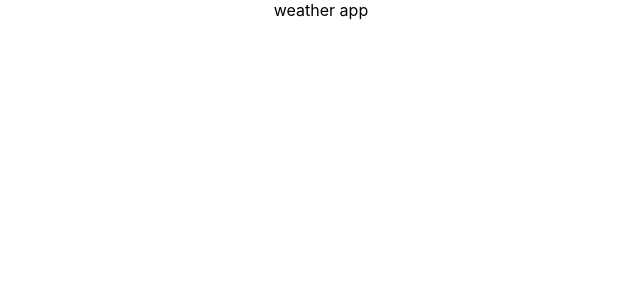
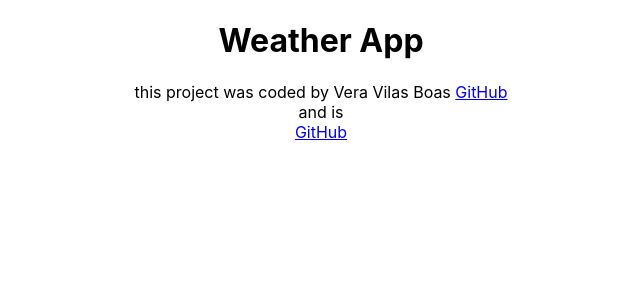
Before and after one commit to Verahvilasboas/weatherapp-oct26, a React (Create React App) app: page / in a window 1280 px wide. Shown: the top 300 px of the page, without its empty margins (319-959 px from the left). Built offline with nearby package versions, Linux system fonts and the light colour scheme.

Commit message:
delete uncessary files of react and adding the content in the app js

```diff
--- a/package.json
+++ b/package.json
@@ -7,6 +7,7 @@
     "@testing-library/jest-dom": "^6.9.1",
     "@testing-library/react": "^16.3.3",
     "@testing-library/user-event": "^13.5.0",
+    "bootstrap": "^5.3.8",
     "react": "^19.3.1",
     "react-dom": "^19.3.1",
     "react-scripts": "5.0.1",
--- a/src/App.js
+++ b/src/App.js
@@ -1,13 +1,25 @@
+
+import React from 'react';
 
 import './App.css';
 
-function App() {
+
+export default function App() {
   return (
     <div className="App">
-   weather app
+<div className="container">
+      <h1>Weather App</h1>
+    <footer>
+this project was coded by Vera Vilas Boas <a href="https://github.com/veravilasboas" target="_blank" rel="noopener noreferrer">GitHub</a>
+ <br></br>
+and is
 
+ <br></br>
+<a href="https://github.com/veravilasboas" target="_blank" rel="noopener noreferrer">GitHub</a>
+
+</footer>
+
+</div>
     </div>
   );
 }
-
-export default App;
```
Also changed, not shown: 1 other file (tests, documents, lock files or other folders).
